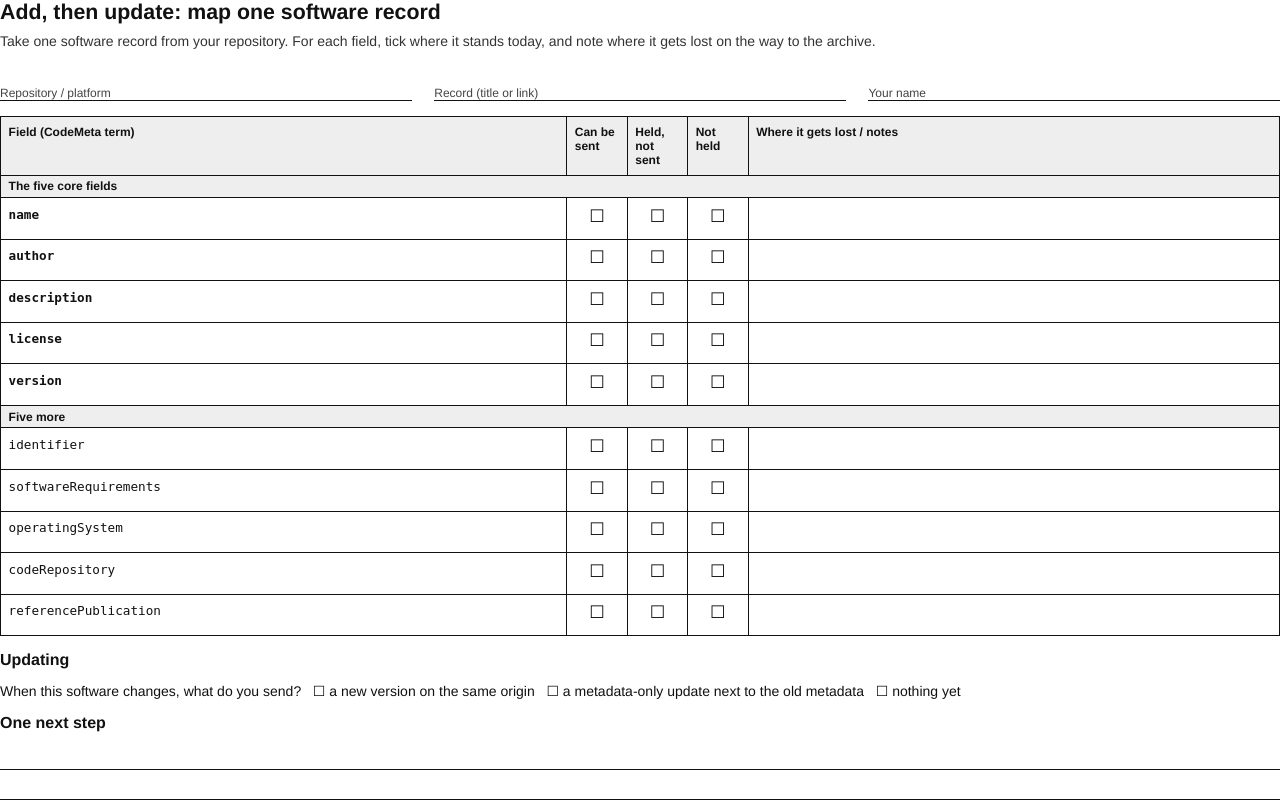
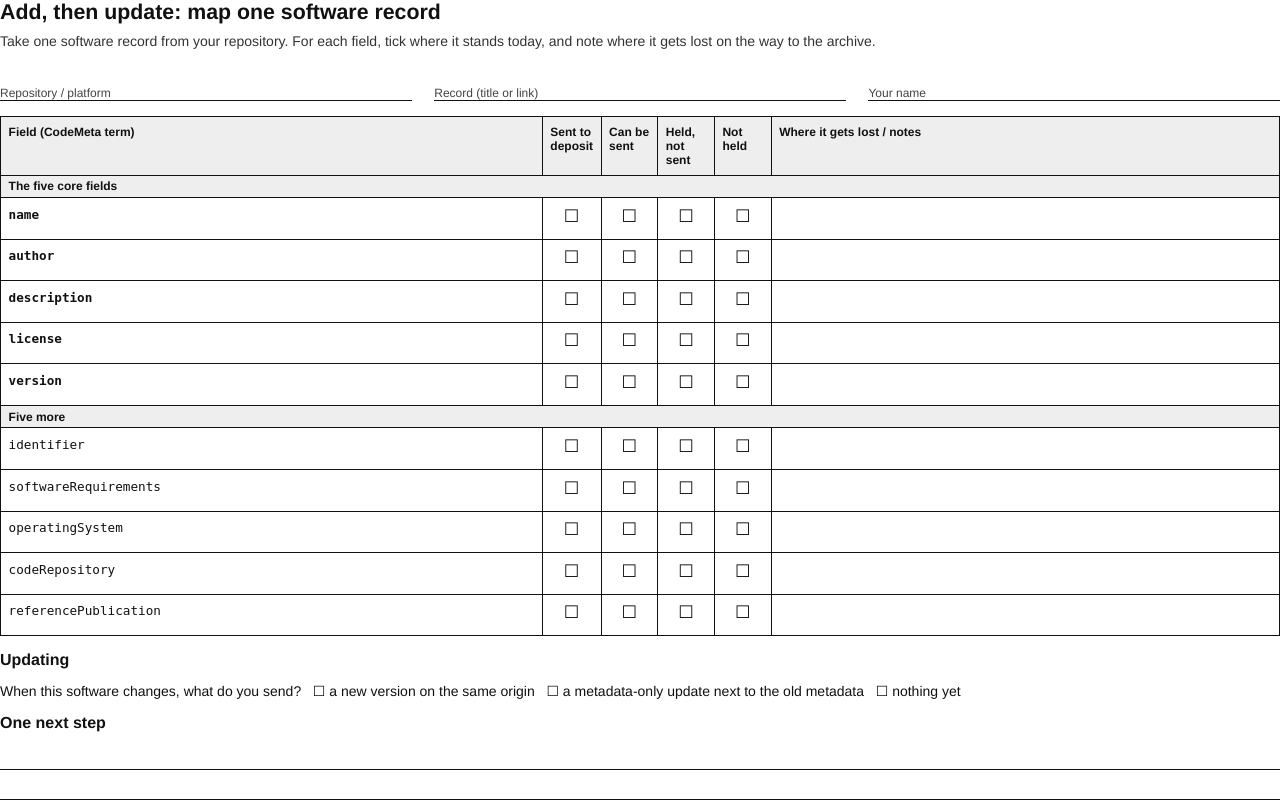
Before and after one commit to lindangulopez/add-then-update, a plain HTML site: page print/sheets.html in a window 1280 px wide. Shown: the top 800 px of the page. Drawn offline with Linux system fonts and the light colour scheme.

Commit message:
Add 'Sent to deposit' status and a key to the survey

```diff
--- a/print/sheets.html
+++ b/print/sheets.html
@@ -17,7 +17,7 @@
   table { width: 100%; border-collapse: collapse; }
   th, td { border: 1px solid #111; padding: 2mm; vertical-align: top; text-align: left; }
   th { background: #eee; font-size: 9pt; }
-  td.box { width: 16mm; text-align: center; font-size: 13pt; }
+  td.box { width: 15mm; text-align: center; font-size: 13pt; }
   tr.core td:first-child { font-weight: bold; }
   tr.sep td { background: #eee; font-size: 9pt; font-weight: bold; padding: 1mm 2mm; }
   .notes { height: 11mm; }
@@ -49,6 +49,7 @@
     <thead>
       <tr>
         <th>Field (CodeMeta term)</th>
+        <th>Sent to deposit</th>
         <th>Can be sent</th>
         <th>Held, not sent</th>
         <th>Not held</th>
@@ -56,18 +57,18 @@
       </tr>
     </thead>
     <tbody>
-      <tr class="sep"><td colspan="5">The five core fields</td></tr>
-      <tr class="core"><td><code>name</code></td><td class="box">☐</td><td class="box">☐</td><td class="box">☐</td><td class="notes"></td></tr>
-      <tr class="core"><td><code>author</code></td><td class="box">☐</td><td class="box">☐</td><td class="box">☐</td><td class="notes"></td></tr>
-      <tr class="core"><td><code>description</code></td><td class="box">☐</td><td class="box">☐</td><td class="box">☐</td><td class="notes"></td></tr>
-      <tr class="core"><td><code>license</code></td><td class="box">☐</td><td class="box">☐</td><td class="box">☐</td><td class="notes"></td></tr>
-      <tr class="core"><td><code>version</code></td><td class="box">☐</td><td class="box">☐</td><td class="box">☐</td><td class="notes"></td></tr>
-      <tr class="sep"><td colspan="5">Five more</td></tr>
-      <tr><td><code>identifier</code></td><td class="box">☐</td><td class="box">☐</td><td class="box">☐</td><td class="notes"></td></tr>
-      <tr><td><code>softwareRequirements</code></td><td class="box">☐</td><td class="box">☐</td><td class="box">☐</td><td class="notes"></td></tr>
-      <tr><td><code>operatingSystem</code></td><td class="box">☐</td><td class="box">☐</td><td class="box">☐</td><td class="notes"></td></tr>
-      <tr><td><code>codeRepository</code></td><td class="box">☐</td><td class="box">☐</td><td class="box">☐</td><td class="notes"></td></tr>
-      <tr><td><code>referencePublication</code></td><td class="box">☐</td><td class="box">☐</td><td class="box">☐</td><td class="notes"></td></tr>
+      <tr class="sep"><td colspan="6">The five core fields</td></tr>
+      <tr class="core"><td><code>name</code></td><td class="box">☐</td><td class="box">☐</td><td class="box">☐</td><td class="box">☐</td><td class="notes"></td></tr>
+      <tr class="core"><td><code>author</code></td><td class="box">☐</td><td class="box">☐</td><td class="box">☐</td><td class="box">☐</td><td class="notes"></td></tr>
+      <tr class="core"><td><code>description</code></td><td class="box">☐</td><td class="box">☐</td><td class="box">☐</td><td class="box">☐</td><td class="notes"></td></tr>
+      <tr class="core"><td><code>license</code></td><td class="box">☐</td><td class="box">☐</td><td class="box">☐</td><td class="box">☐</td><td class="notes"></td></tr>
+      <tr class="core"><td><code>version</code></td><td class="box">☐</td><td class="box">☐</td><td class="box">☐</td><td class="box">☐</td><td class="notes"></td></tr>
+      <tr class="sep"><td colspan="6">Five more</td></tr>
+      <tr><td><code>identifier</code></td><td class="box">☐</td><td class="box">☐</td><td class="box">☐</td><td class="box">☐</td><td class="notes"></td></tr>
+      <tr><td><code>softwareRequirements</code></td><td class="box">☐</td><td class="box">☐</td><td class="box">☐</td><td class="box">☐</td><td class="notes"></td></tr>
+      <tr><td><code>operatingSystem</code></td><td class="box">☐</td><td class="box">☐</td><td class="box">☐</td><td class="box">☐</td><td class="notes"></td></tr>
+      <tr><td><code>codeRepository</code></td><td class="box">☐</td><td class="box">☐</td><td class="box">☐</td><td class="box">☐</td><td class="notes"></td></tr>
+      <tr><td><code>referencePublication</code></td><td class="box">☐</td><td class="box">☐</td><td class="box">☐</td><td class="box">☐</td><td class="notes"></td></tr>
     </tbody>
   </table>
 
--- a/style.css
+++ b/style.css
@@ -33,3 +33,8 @@ button.secondary { background: #fff; color: var(--accent); }
 .links a:hover { border-color: var(--accent); }
 .links b { color: var(--accent); }
 footer { margin-top: 3rem; font-size: .8rem; color: var(--muted); }
+
+.key { display: grid; grid-template-columns: max-content 1fr; gap: .25rem .8rem; font-size: .9rem; margin: 0 0 1rem; }
+.key dt { font-weight: 600; }
+.key dd { margin: 0; color: var(--muted); }
+@media (max-width: 480px) { .key { grid-template-columns: 1fr; } .key dd { margin-bottom: .4rem; } }
```
Also changed, not shown: index.html (+1 -1 lines), slides.html (+1 -1 lines), survey.html (+7 -1 lines), 2 other files.
